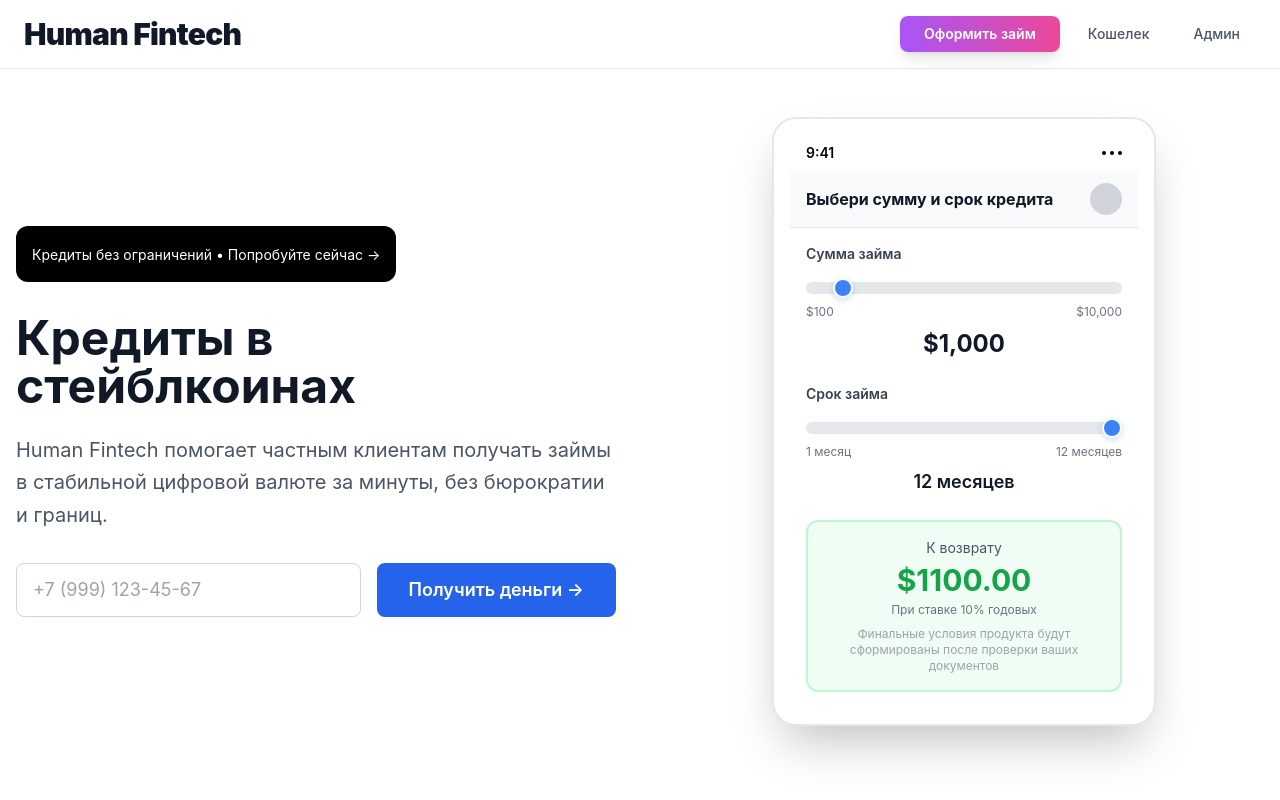
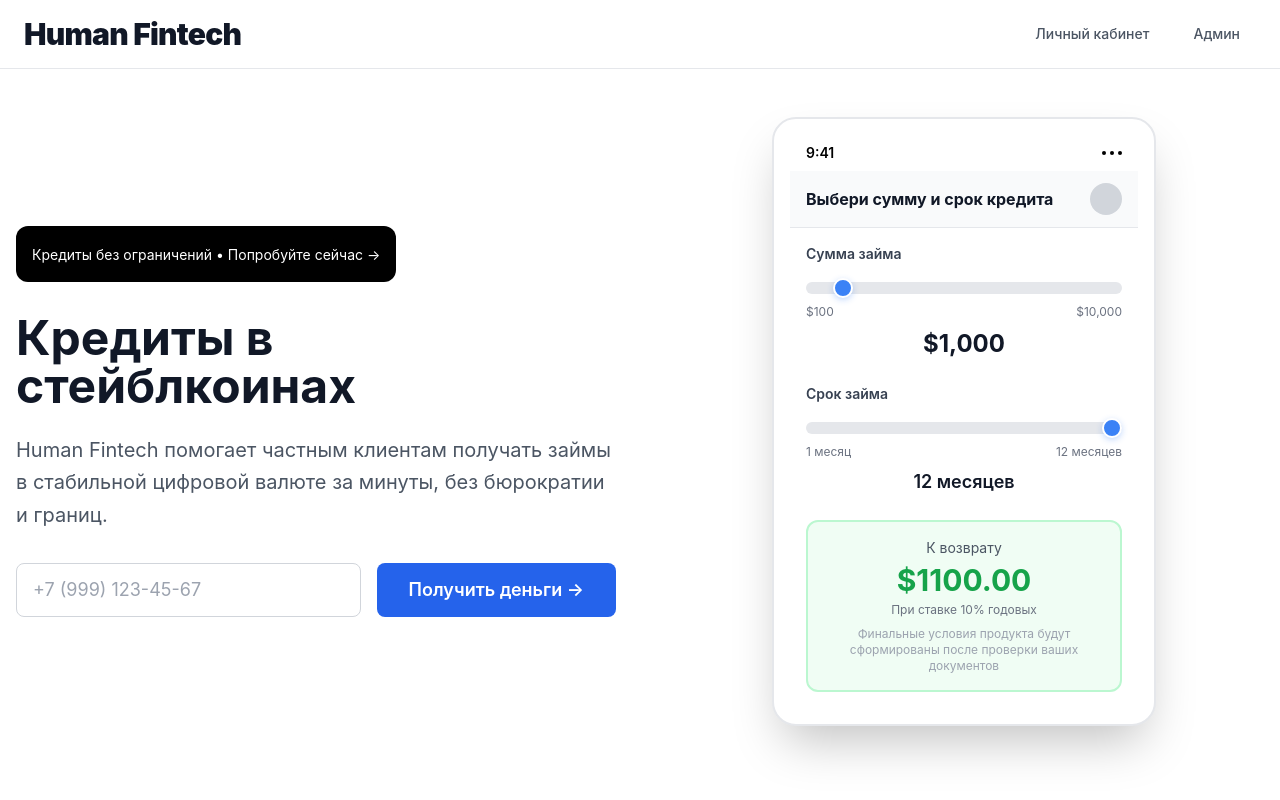
Before and after one commit to ioanngrigorev/microfinance-frontend, a React (Vite) app: page / in a window 1280 px wide. Shown: the top 800 px of the page. Built offline with nearby package versions, Linux system fonts and the light colour scheme; no server answers.

Commit message:
Simplify navigation menu
- Remove 'Оформить займ' button from header
- Remove 'Крипто кошелек' link from header
- Keep only 'Личный кабинет' and 'Админ' in navigation
- Clean up header for simpler user interface

```diff
--- a/src/components/Header.jsx
+++ b/src/components/Header.jsx
@@ -19,16 +19,10 @@ function Header() {
 
           <div className="flex items-center space-x-3">
             <Link
-              to="/application"
-              className="bg-gradient-to-r from-purple-500 to-pink-500 hover:from-purple-600 hover:to-pink-600 text-white px-6 py-2 rounded-lg text-sm font-semibold transition-all duration-200 shadow-lg hover:shadow-purple-500/25 hover:scale-105"
-            >
-              Оформить займ
-            </Link>
-            <Link
               to="/wallet"
               className={`px-4 py-2 rounded-lg text-sm font-medium transition-all duration-200 ${isActive('/wallet')}`}
             >
-              Кошелек
+              Личный кабинет
             </Link>
             <Link
               to="/admin"
```
